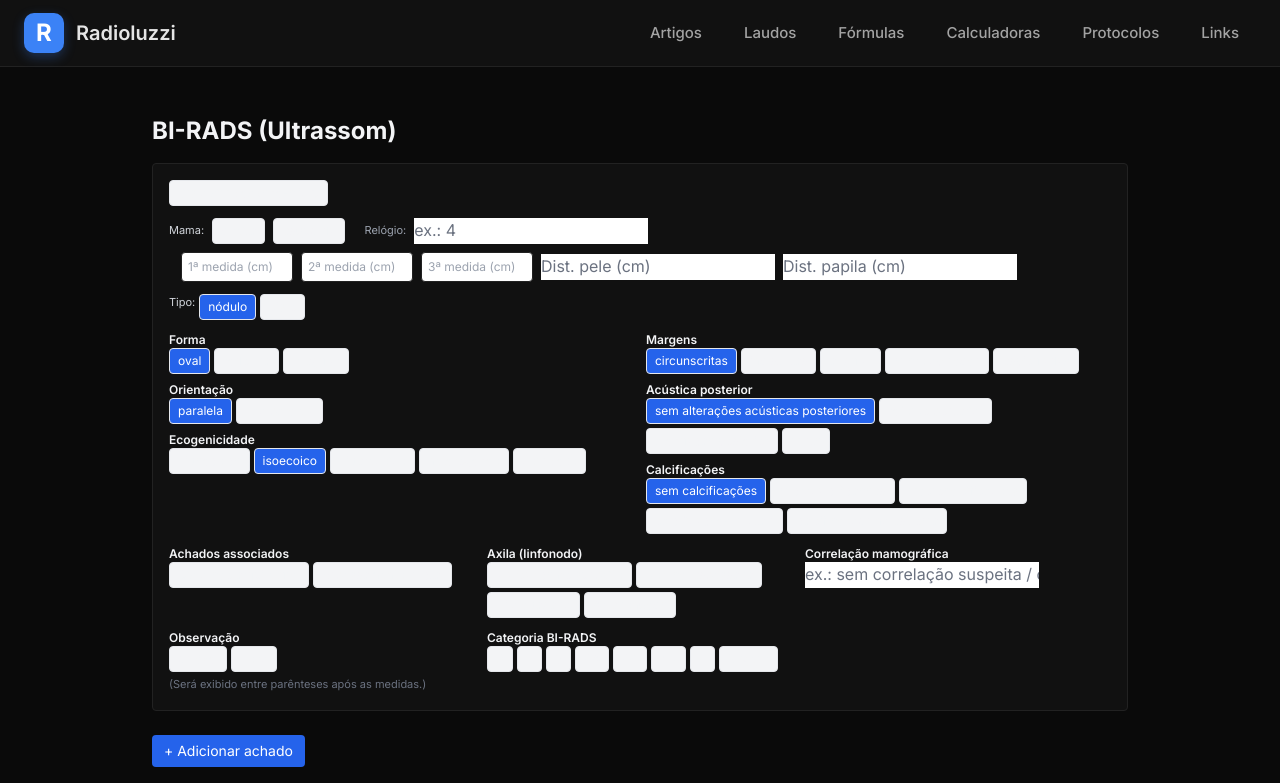
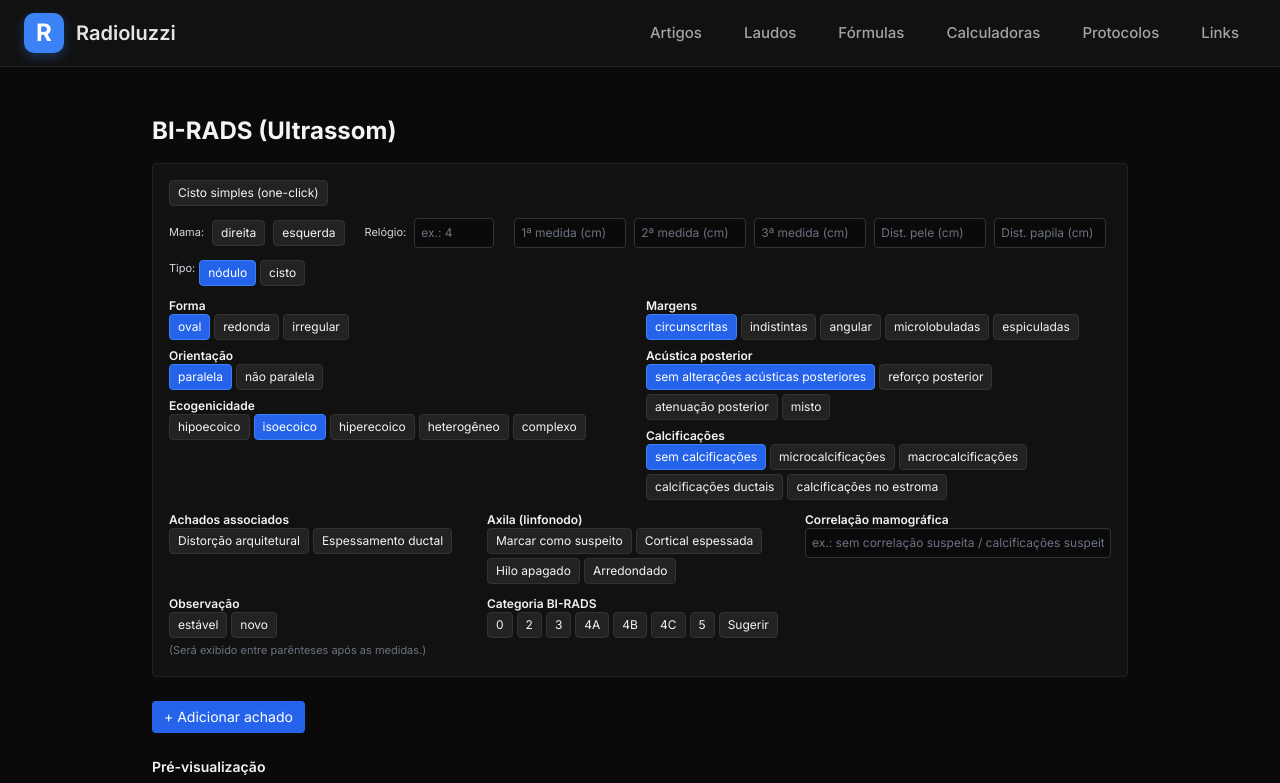
Before and after one commit to msbortoluzzi/radioluzzi, a Next.js app: page /calculadoras/birads in a window 1280 px wide. Shown: the top 783 px of the page. Built offline with nearby package versions, Linux system fonts and the light colour scheme.

Commit message:
fix: corrigir definitivamente tema escuro do BI-RADS
- Componente Chip: bg-[#222222] quando inativo, text-gray-100
- Todos os inputs: bg-[#0a0a0a], text-gray-100, placeholder-gray-500
- Labels: text-gray-300 para melhor visibilidade
- Remover className duplicados

```diff
--- a/src/app/calculadoras/birads/page.tsx
+++ b/src/app/calculadoras/birads/page.tsx
@@ -59,7 +59,7 @@ const Chip: React.FC<ChipProps> = ({ active, onClick, title, children }) => (
     onClick={onClick}
     title={title}
     className={`px-2 py-1 text-xs border rounded ${
-      active ? "bg-blue-600 text-white" : "bg-gray-100"
+      active ? "bg-blue-600 text-white border-blue-500" : "bg-[#222222] text-gray-100 border-[#333333]"
     }`}
   >
     {children}
@@ -331,10 +331,10 @@ export default function BiradsUsPage() {
               </Chip>
             ))}
 
-            <span className="ml-3 text-[11px] text-gray-400">Relógio:</span>
+            <span className="ml-3 text-[11px] text-gray-300">Relógio:</span>
             <input
-              className="border border-[#222222] p-1.5 rounded w-20 text-xs"
-              placeholder="ex.: 4" className="placeholder-gray-500" className="placeholder-gray-500"
+              className="border border-[#333333] bg-[#0a0a0a] text-gray-100 placeholder-gray-500 p-1.5 rounded w-20 text-xs"
+              placeholder="ex.: 4"
               value={a.hora}
               onChange={(e) => upd(idx, { hora: e.target.value })}
             />
@@ -343,7 +343,7 @@ export default function BiradsUsPage() {
               {["1ª", "2ª", "3ª"].map((lab, iM) => (
                 <input
                   key={lab}
-                  className="border border-[#222222] p-1.5 rounded w-28 text-xs"
+                  className="border border-[#333333] bg-[#0a0a0a] text-gray-100 placeholder-gray-500 p-1.5 rounded w-28 text-xs"
                   placeholder={`${lab} medida (cm)`}
                   value={a.medidas[iM] || ""}
                   onChange={(e) => {
@@ -354,14 +354,14 @@ export default function BiradsUsPage() {
                 />
               ))}
               <input
-                className="border border-[#222222] p-1.5 rounded w-28 text-xs"
-                placeholder="Dist. pele (cm)" className="placeholder-gray-500" className="placeholder-gray-500"
+                className="border border-[#333333] bg-[#0a0a0a] text-gray-100 placeholder-gray-500 p-1.5 rounded w-28 text-xs"
+                placeholder="Dist. pele (cm)"
                 value={a.distPele}
                 onChange={(e) => upd(idx, { distPele: e.target.value })}
               />
               <input
-                className="border border-[#222222] p-1.5 rounded w-28 text-xs"
-                placeholder="Dist. papila (cm)" className="placeholder-gray-500" className="placeholder-gray-500"
+                className="border border-[#333333] bg-[#0a0a0a] text-gray-100 placeholder-gray-500 p-1.5 rounded w-28 text-xs"
+                placeholder="Dist. papila (cm)"
                 value={a.distPapila}
                 onChange={(e) => upd(idx, { distPapila: e.target.value })}
               />
@@ -540,8 +540,8 @@ export default function BiradsUsPage() {
             <div>
               <div className="text-xs font-semibold">Correlação mamográfica</div>
               <input
-                className="border border-[#222222] p-1.5 rounded w-full text-xs"
-                placeholder="ex.: sem correlação suspeita / calcificações suspeitas correlatas / padrão benigno" className="placeholder-gray-500" className="placeholder-gray-500"
+                className="border border-[#333333] bg-[#0a0a0a] text-gray-100 placeholder-gray-500 p-1.5 rounded w-full text-xs"
+                placeholder="ex.: sem correlação suspeita / calcificações suspeitas correlatas / padrão benigno"
                 value={a.correlacaoMammo}
                 onChange={(e) => upd(idx, { correlacaoMammo: e.target.value })}
               />
@@ -574,7 +574,7 @@ export default function BiradsUsPage() {
                   Sugerir
                 </Chip>
               </div>
-              {a.birads && <p className="text-[11px] text-gray-400 mt-1">Conduta: {condutaPorBirads(a.birads)}</p>}
+              {a.birads && <p className="text-[11px] text-gray-300 mt-1">Conduta: {condutaPorBirads(a.birads)}</p>}
             </div>
           </div>
         </div>
@@ -624,7 +624,7 @@ export default function BiradsUsPage() {
         >
           Copiar condutas
         </button>
-        <p className="text-[11px] text-gray-400 mt-2">
+        <p className="text-[11px] text-gray-300 mt-2">
           * Ajuste ao contexto (idade, risco, correlação mamográfica, achados associados, etc.).
         </p>
       </div>
```
